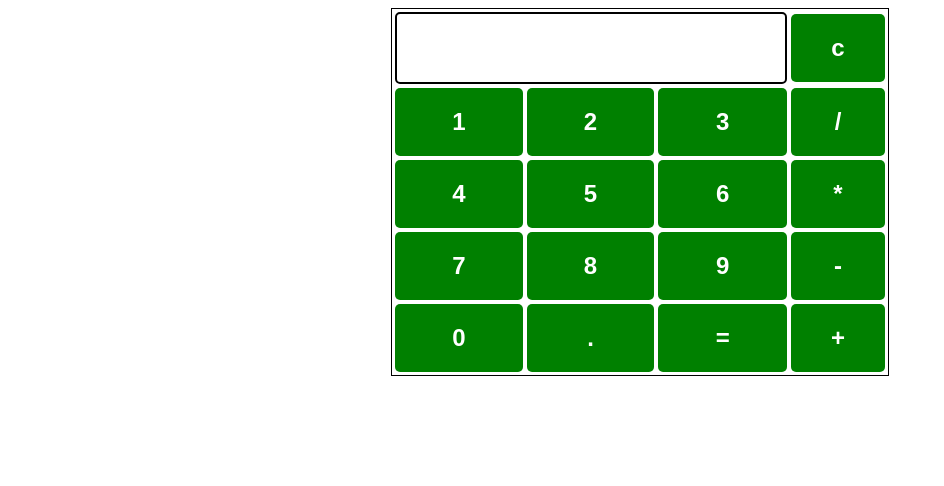
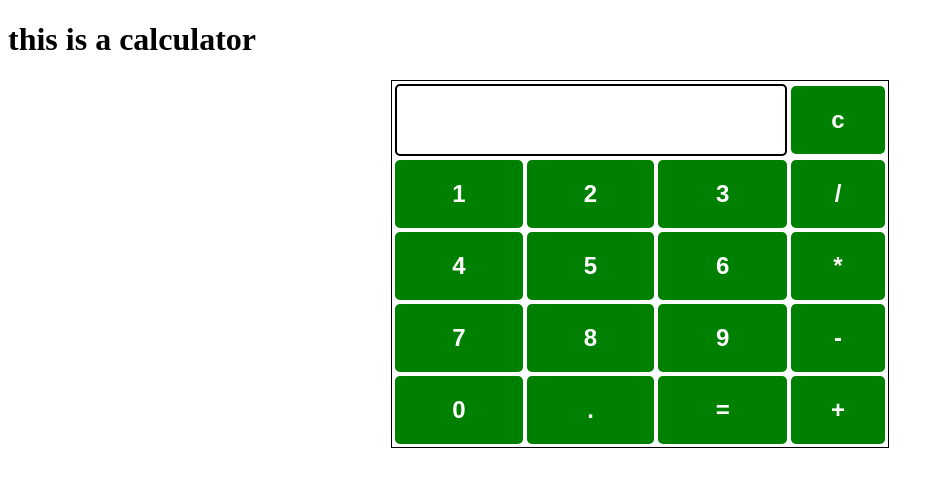
Before and after one commit to enzyness123/calc, a plain HTML site: page index.html in a window 1280 px wide. Shown: the whole page, without its empty margins (0-944 px from the left). Drawn offline with nearby package versions, Linux system fonts and the light colour scheme.

Commit message:
Update index.html

```diff
--- a/index.html
+++ b/index.html
@@ -3,6 +3,7 @@
 
 <head>
       <title>JavaScript Calculator</title>
+      <h1>this is a calculator</h1>
     <script src=
 "https://cdnjs.cloudflare.com/ajax/libs/mathjs/10.6.4/math.js"
         integrity=
```
